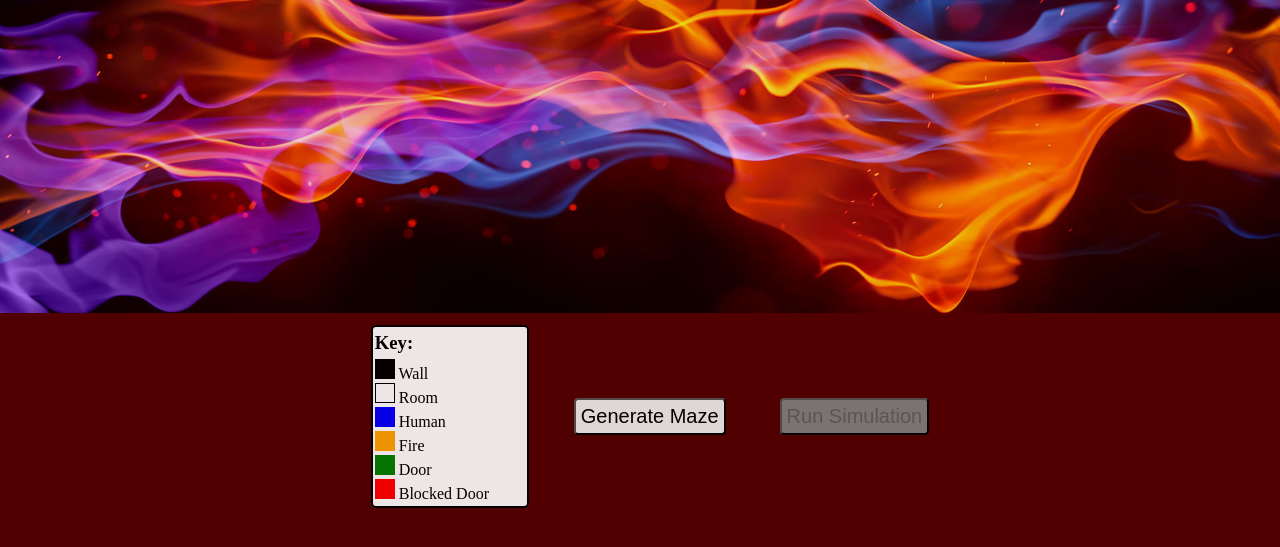
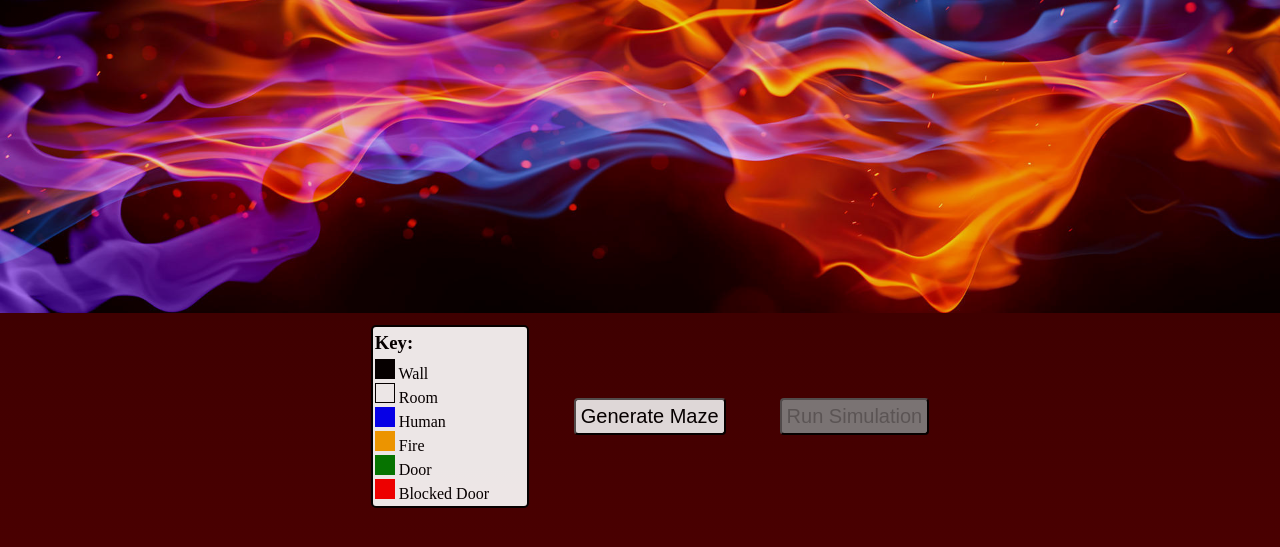
Before and after one commit to Sleightly/Escape, a website: page public/views/index.html in a window 1280 px wide. Shown: the part 187-734 px from the top of the page. Drawn offline with nearby package versions, Linux system fonts and the light colour scheme; files that its build step writes are made by us from their sources; files whose address does not match are found by name.

Commit message:
background

```diff
--- a/public/style/style.css
+++ b/public/style/style.css
@@ -1,5 +1,5 @@
 body {
-    background: #510001;
+    background-image: linear-gradient(#280000, #510001);
     opacity: 0.9;
 }
 h1 {
```
